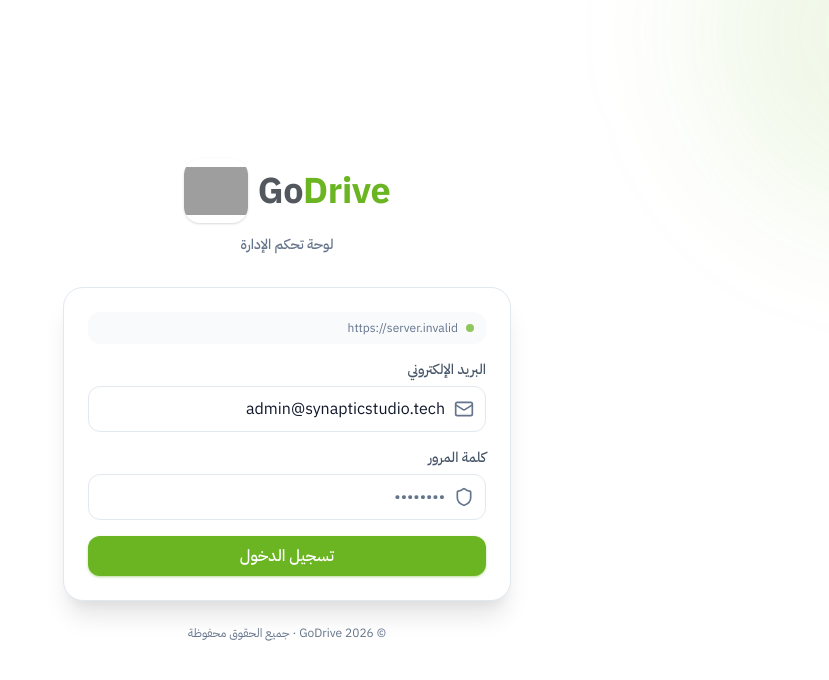
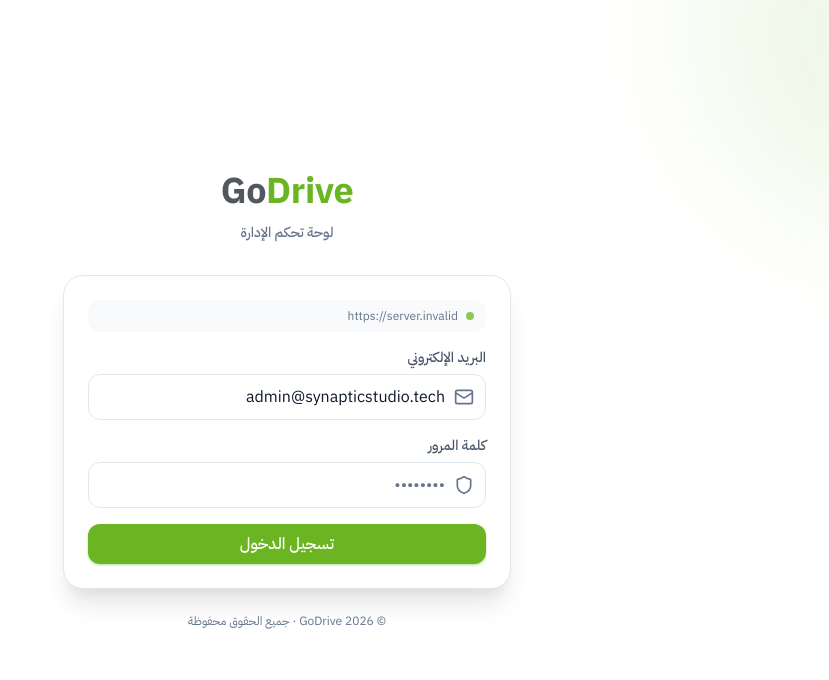
Before and after one commit to synapticadmin-del/-godrive, a React (Vite) app in the folder apps/admin/: page /login in a window 1280 px wide. Shown: the top 680 px of the page, without its empty margins (451-1280 px from the left). Built offline with nearby package versions, Linux system fonts and the light colour scheme; no server answers; grey boxes are pictures that could not be loaded.

Commit message:
style(admin): remove image icon from logo component

```diff
--- a/apps/admin/src/components/common/GoDriveLogo.tsx
+++ b/apps/admin/src/components/common/GoDriveLogo.tsx
@@ -3,12 +3,14 @@
 interface GoDriveLogoProps {
   size?: 'sm' | 'md' | 'lg' | 'xl';
   showText?: boolean;
+  showImage?: boolean;
   className?: string;
 }
 
 export const GoDriveLogo: React.FC<GoDriveLogoProps> = ({
   size = 'md',
   showText = true,
+  showImage = false,
   className = '',
 }) => {
   const iconSizes = {
@@ -27,12 +29,14 @@
 
   return (
     <div dir="ltr" className={`inline-flex items-center gap-2.5 select-none ${className}`}>
-      {/* GoDrive App Icon from GODRIVE.png */}
-      <img
-        src="/godrive-logo.png"
-        alt="GoDrive"
-        className={`${iconSizes[size]} object-contain rounded-xl shadow-sm flex-shrink-0`}
-      />
+      {/* Optional App Icon */}
+      {showImage && (
+        <img
+          src="/godrive-logo.png"
+          alt="GoDrive"
+          className={`${iconSizes[size]} object-contain rounded-xl shadow-sm flex-shrink-0`}
+        />
+      )}
 
       {showText && (
         <div dir="ltr" className="inline-flex items-baseline font-black tracking-tight leading-none">
```
